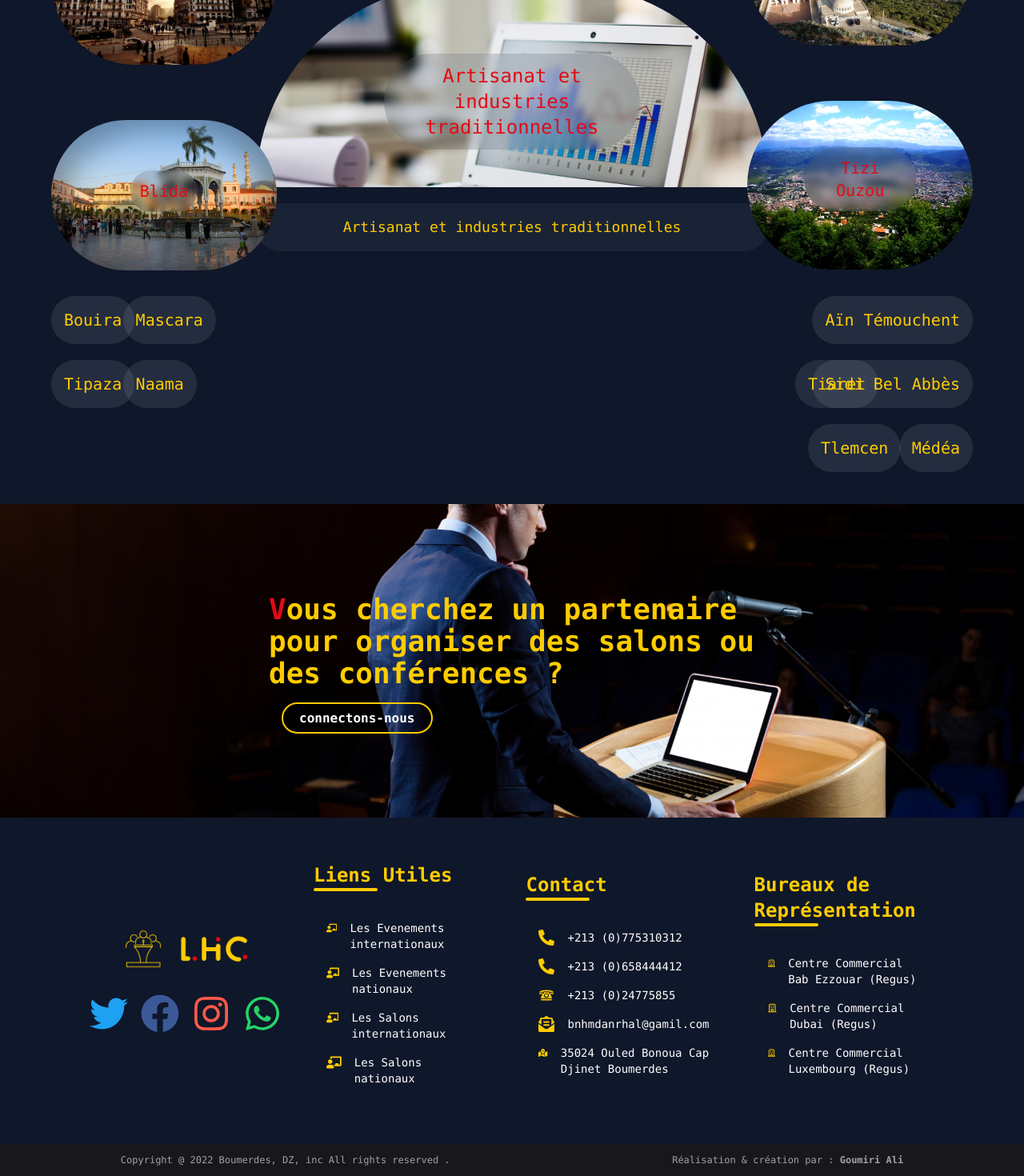
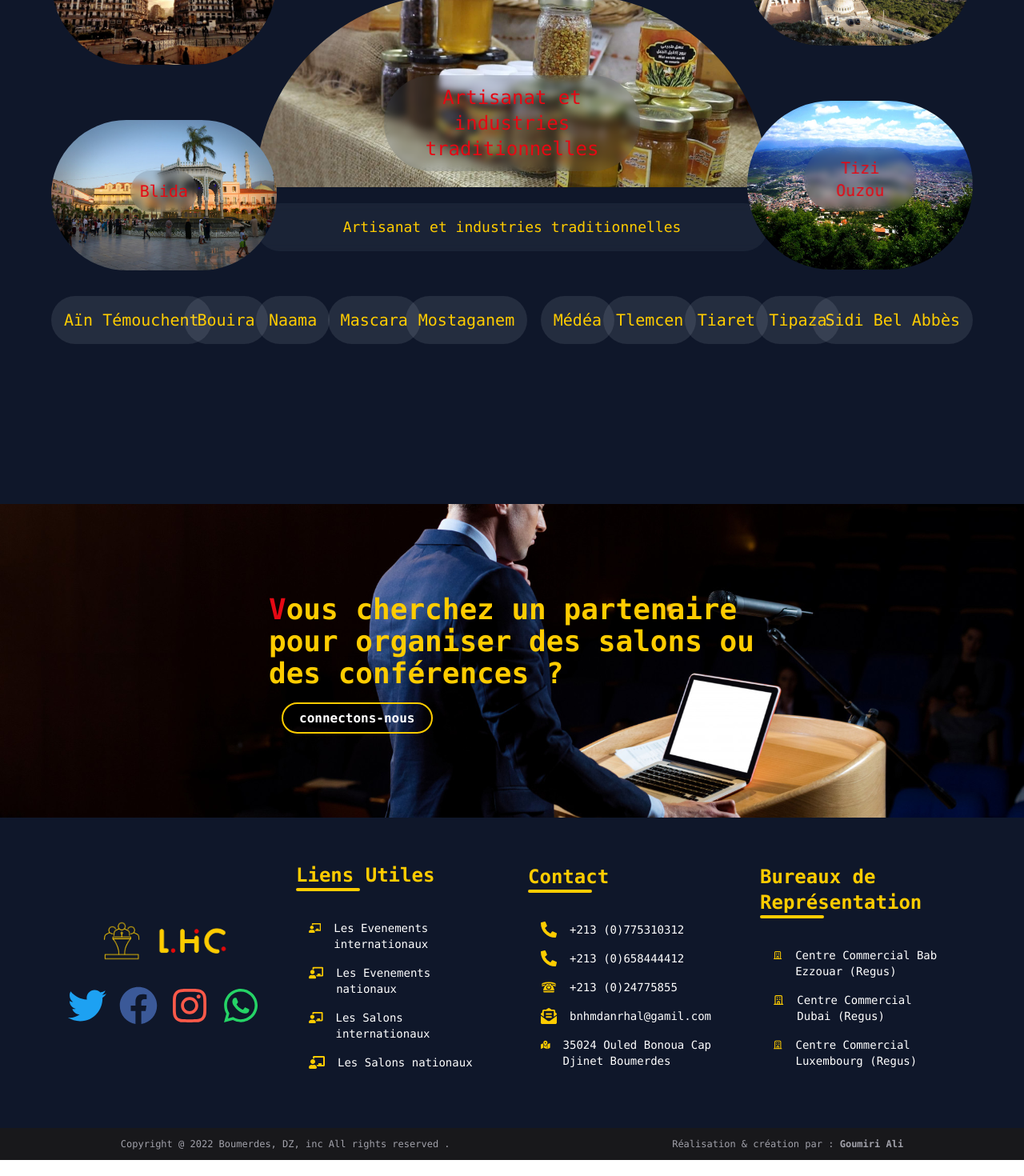
Before and after one commit to SidouGmr7/OrganisationEvents, a React (Create React App) app: page /salonsnationaux in a window 1280 px wide. Shown: the part 554-2024 px from the top of the page at 80% size. Built offline with nearby package versions, Linux system fonts and the light colour scheme.

Commit message:
some design change

```diff
--- a/src/components/FlotAgenda.jsx
+++ b/src/components/FlotAgenda.jsx
@@ -24,7 +24,7 @@ const FlotAgenda = () => {
         <AiTwotoneCalendar className='text-[#FFCC00] text-[2rem]' />
       </motion.div>
       <motion.div
-        animate={{ x: 400, opacity: 0 }}
+        animate={{ x: 100, opacity: 0 }}
         whileInView={{ x: 0, opacity: 1 }}
         className={`${
           ShowAgenda ? 'flex' : 'hidden'
--- a/src/components/Footer.jsx
+++ b/src/components/Footer.jsx
@@ -19,8 +19,8 @@ function Footer() {
   const [t] = useTranslation()
   return (
     <footer className='overflow-hidden  bg-slate-900'>
-      <div className='my-10 flex md:flex-row flex-col items-center relative max-w-[85%] md:p-4 md:mx-auto gap-10'>
-        <div className=' flex flex-col md:w-[50%] w-[87%] items-center space-y-6 gap-2'>
+      <div className='my-10 flex md:flex-row flex-col items-center relative justify-center w-[75%] md:w-[90%]   md:p-4 mx-auto gap-10'>
+        <div className='flex flex-col md:w-[50%] items-center space-y-6 gap-2'>
           <motion.img
             initial={{ x: 200 }}
             whileInView={{ x: 0, scale: 1 }}
@@ -28,10 +28,10 @@ function Footer() {
             alt='Logo'
             className='w-40 transition duration-1000'
           />
-          <motion.p
+          <motion.div
             initial={{ x: -200 }}
             whileInView={{ x: 0, scale: 1 }}
-            className='text-white text-justify md:gap-4 gap-16  transition duration-1000 flex flex-row'>
+            className='text-white text-justify md:gap-4 gap-12  transition duration-1000 flex flex-row'>
             <a href='' className='hover:scale-105 transition-all duration-300'>
               <FaTwitter
                 className='md:text-[3rem] text-[2rem]'
@@ -55,14 +55,14 @@ function Footer() {
               />
             </a>
             <a
-              href='mailto:0664784130'
+              href='tel:0664784130'
               className='hover:scale-105 transition-all duration-300'>
               <FaWhatsapp
                 className='md:text-[3rem] text-[2rem]'
                 color='#25d366'
               />
             </a>
-          </motion.p>
+          </motion.div>
         </div>
         <motion.div
           initial={{ x: 200 }}
@@ -105,15 +105,21 @@ function Footer() {
           </p>
           <div className='text-xl m-4 rounded-full hover:text-white transition duration-1000  flex gap-4'>
             <FaPhoneAlt color='#FFCC00' />
-            <p className='text-white text-sm'>+213 (0)775310312</p>
+            <a href='tel:0775310312' className='text-white text-sm'>
+              +213 (0)775310312
+            </a>
           </div>
           <div className='text-xl m-4 rounded-full hover:text-white transition duration-1000  flex gap-4'>
             <FaPhoneAlt color='#FFCC00' />
-            <p className='text-white text-sm'>+213 (0)658444412</p>
+            <a href='tel:0658444412' className='text-white text-sm'>
+              +213 (0)658444412
+            </a>
           </div>
           <div className='text-xl m-4 rounded-full hover:text-white transition duration-1000  flex gap-4'>
             <GiRotaryPhone color='#FFCC00' />
-            <p className='text-white text-sm'>+213 (0)24775855</p>
+            <a href='tel:024775855' className='text-white text-sm'>
+              +213 (0)24775855
+            </a>
           </div>
 
           <div className='text-xl m-4 rounded-full hover:text-white transition duration-1000  flex gap-4'>
@@ -169,7 +175,7 @@ function Footer() {
         </p>
         <p className='text-zinc-400 mx-auto'>
           Réalisation & création par :{' '}
-          <a href='https://portfolio-gmr.vercel.app/' className='font-bold'>
+          <a href='https://portfolio-gmr.vercel.app/' className='font-bold text-md'>
             Goumiri Ali
           </a>
         </p>
--- a/src/language/fr.json
+++ b/src/language/fr.json
@@ -36,9 +36,9 @@
   "NSI1": {
     "1": "Investissement Immobilier",
     "2": "Tourisme Médical",
-    "3": "Tourisme de Personnes Déterminées",
+    "3": "Commercialisation du tourisme",
     "4": "Technologie du Tourisme",
-    "5": "Commerce International du Tourisme",
+    "5": "Tourisme de Personnes Déterminées",
     "6": "Blogueurs de Tourisme",
     "7": "Arts du Marketing Touristique"
   },
@@ -46,7 +46,7 @@
     "1": "Investissement immobilier",
     "2": "Tourisme médical",
     "3": "Technologie du tourisme",
-    "4": "Commerce International du tourisme",
+    "4": "Commercialisation du tourisme",
     "5": "Tourisme de personnes déterminées",
     "6": "Blogueurs de tourisme",
     "7": "Arts du marketing touristique"
--- a/src/pages/Salon.jsx
+++ b/src/pages/Salon.jsx
@@ -8,6 +8,7 @@ import BG from '../images/bg2.jpg'
 import Dubai from '../images/dubai.jpg'
 import Suisse from '../images/suisse.jpg'
 import Germany from '../images/Germany.jpg'
+import Artisanat from '../images/Artisanat.jpeg'
 import UK from '../images/UK.jpg'
 import Oran from '../images/Oran.jpg'
 import Alger from '../images/Alger.jpg'
@@ -50,9 +51,9 @@ const Salon = () => {
             whileInView={{ x: 0, opacity: 1 }}
             className='items-center space-y-5 md:w-[50%] w-[90%]  relative transition duration-1000 mt-10'>
             <img
-              src={BG}
+              src={Artisanat}
               alt=''
-              className='h-[50%] w-full object-cover rounded-t-full'
+              className='h-[60%] -mt-10 w-full object-cover rounded-t-full'
               />
             <header className='absolute text-2xl text-[#E50914] backdrop-blur-sm bg-slate-600 bg-opacity-20 rounded-full p-3 top-1/4 left-1/2 text-center -translate-x-1/2 -translate-y-1/2'>
               {Path === '/salonsnationaux' ? t('NSI2.2') : t('NSI2.1')}
@@ -70,15 +71,16 @@ const Salon = () => {
 
           </div>
           <div className='grid grid-cols-4 p-4 gap-4 items-center'>
-          <p className={`left-[5%] bottom-[15%] ${style}`}>{t('Location.14')}</p>
-          <p className={`left-[5%] bottom-[25%] ${style}`}>{t('Location.15')}</p>
-          <p className={`left-[12%] bottom-[15%] ${style}`}>{t('Location.10')}</p>
-          <p className={`left-[12%] bottom-[25%] ${style}`}>{t('Location.9')}</p>
-          <p className={`right-[5%] bottom-[15%] ${style}`}>{t('Location.12')}</p>
-          <p className={`right-[5%] bottom-[25%] ${style}`}>{t('Location.11')}</p>
-          <p className={`right-[14.2%] bottom-[15%] ${style}`}>{t('Location.7')}</p>
-          <p className={`right-[12%] bottom-[5%] ${style}`}>{t('Location.8')}</p>
-          <p className={`right-[5%] bottom-[5%] ${style}`}>{t('Location.16')}</p>
+          <p className={`left-[5%] bottom-[25%] ${style}`}>{t('Location.11')}</p>
+          <p className={`left-[18%] bottom-[25%] ${style}`}>{t('Location.15')}</p>
+          <p className={`left-[25%] bottom-[25%] ${style}`}>{t('Location.10')}</p>
+          <p className={`left-[32%] bottom-[25%] ${style}`}>{t('Location.9')}</p>
+          <p className={`right-[5%] bottom-[25%] ${style}`}>{t('Location.12')}</p>
+          <p className={`right-[18%] bottom-[25%] ${style}`}>{t('Location.14')}</p>
+          <p className={`right-[25%] bottom-[25%] ${style}`}>{t('Location.7')}</p>
+          <p className={`right-[32%] bottom-[25%] ${style}`}>{t('Location.8')}</p>
+          <p className={`right-[40%] bottom-[25%] ${style}`}>{t('Location.16')}</p>
+          <p className={`right-[48.5%] bottom-[25%] ${style}`}>{t('Location.18')}</p>
           </div>
           </>
           ) : (
--- a/src/pages/Seminaire.jsx
+++ b/src/pages/Seminaire.jsx
@@ -27,9 +27,7 @@ const Seminaire = () => {
             alt=''
             className='h-[50%] w-[80%] object-cover rounded-t-full'
           />
-          <header className='absolute text-2xl text-[#E50914]  backdrop-blur-sm bg-slate-600 bg-opacity-20 rounded-full p-3 top-1/4 left-1/2 text-center -translate-x-1/2 -translate-y-1/2'>
-            {titre[1]}
-          </header>
+
           <p className='text-[#FFCC00] text-lg text-center backdrop-blur-sm bg-slate-600 bg-opacity-20 rounded-full p-4'>
             {desc[0]}
           </p>
@@ -59,9 +57,7 @@ const Seminaire = () => {
               alt=''
               className='h-[50%] w-[80%] object-cover rounded-t-full'
             />
-            <header className='absolute text-2xl text-[#E50914] backdrop-blur-sm bg-slate-600 bg-opacity-20 rounded-full p-3 top-1/4 left-1/2 text-center -translate-x-1/2 -translate-y-1/2'>
-              {titre[2]}
-            </header>
+
             <p className='text-[#FFCC00] text-lg text-center backdrop-blur-sm bg-slate-600 bg-opacity-20 rounded-full p-4'>
               {desc[1]}
             </p>
@@ -102,7 +98,7 @@ const Seminaire = () => {
             t('NSI1.3'),
             t('NSI1.4'),
           ]}
-          desc={[t('PSI1.1'), t('PSI1.2')]}
+          desc={[t('PSI1.3'), t('PSI1.4')]}
         />
         <Section
           img={[Path === '/seminairesinternational' ? UK : Oran, BG]}
@@ -112,7 +108,7 @@ const Seminaire = () => {
               : t('Location.5'),
             t('NSI1.5'),
           ]}
-          desc={[t('PSI1.1'), t('PSI1.2')]}
+          desc={[t('PSI1.5')]}
         />
         <Section
           img={[Path === '/seminairesinternational' ? Germany : Alger, BG, BG]}
@@ -123,7 +119,7 @@ const Seminaire = () => {
             t('NSI1.6'),
             t('NSI1.7'),
           ]}
-          desc={[t('PSI1.1'), t('PSI1.2')]}
+          desc={[t('PSI1.6'), t('PSI1.7')]}
         />
       </div>
       <ContactMe />
--- a/src/pages/Services.jsx
+++ b/src/pages/Services.jsx
@@ -21,7 +21,7 @@ const Services = () => {
         </p>
         <div className='grid lg:grid-cols-3 grid-cols-2 justify-center pt-10 gap-8 '>
           <motion.div
-            animate={{ x: 200, opacity: 0 }}
+            animate={{ x: 100, opacity: 0 }}
             whileInView={{ x: 0, opacity: 1 }}
             className={style}>
             <FaHotel className='text-4xl text-[#FFCC00]' />
@@ -30,7 +30,7 @@ const Services = () => {
             </header>
           </motion.div>
           <motion.div
-            animate={{ x: 200, opacity: 0 }}
+            animate={{ x: 100, opacity: 0 }}
             whileInView={{ x: 0, opacity: 1 }}
             className={style}>
             <MdHotel className='text-4xl text-[#FFCC00]' />
@@ -39,7 +39,7 @@ const Services = () => {
             </header>
           </motion.div>
           <motion.div
-            animate={{ x: 200, opacity: 0 }}
+            animate={{ x: 100, opacity: 0 }}
             whileInView={{ x: 0, opacity: 1 }}
             className={style}>
             <GiStaticGuard className='text-4xl text-[#FFCC00]' />
@@ -48,7 +48,7 @@ const Services = () => {
             </header>
           </motion.div>
           <motion.div
-            animate={{ x: 200, opacity: 0 }}
+            animate={{ x: 100, opacity: 0 }}
             whileInView={{ x: 0, opacity: 1 }}
             className={style}>
             <MdOutlineFastfood className='text-4xl text-[#FFCC00]' />
@@ -58,7 +58,7 @@ const Services = () => {
           </motion.div>
 
           <motion.div
-            animate={{ x: 200, opacity: 0 }}
+            animate={{ x: 100, opacity: 0 }}
             whileInView={{ x: 0, opacity: 1 }}
             className={style}>
             <AiFillCar className='text-4xl text-[#FFCC00]' />
```
